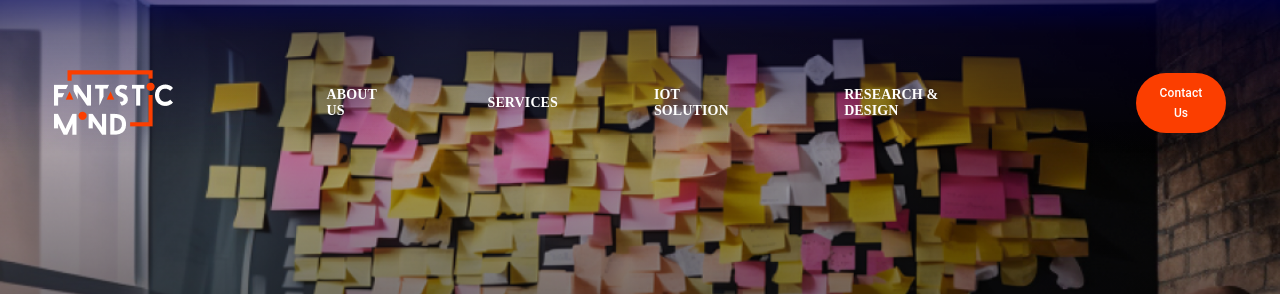
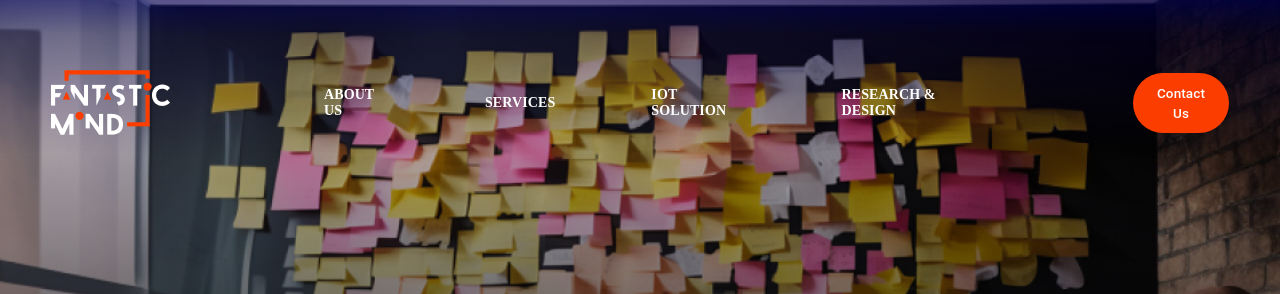
Before and after one commit to yassir56069/FMwebsite, a PHP site: page /about_us.php in a window 1280 px wide. Shown: the top 294 px of the page. Run offline with PHP 8.4, Linux system fonts and the light colour scheme; some web fonts are replaced.

Commit message:
button contact us

```diff
--- a/header.php
+++ b/header.php
@@ -42,6 +42,6 @@ session_start();
         <section class="megamenu">
                     TEST
         </section>
-        <button class="o-btn nav-button" style="font-size: 12px;" onclick="window.location.href='contact_us.php'">Contact Us</button>
+        <button class="o-btn nav-button" style="font-size: 13.5px;" onclick="window.location.href='contact_us.php'">Contact Us</button>
     </div>
 </nav>
```
